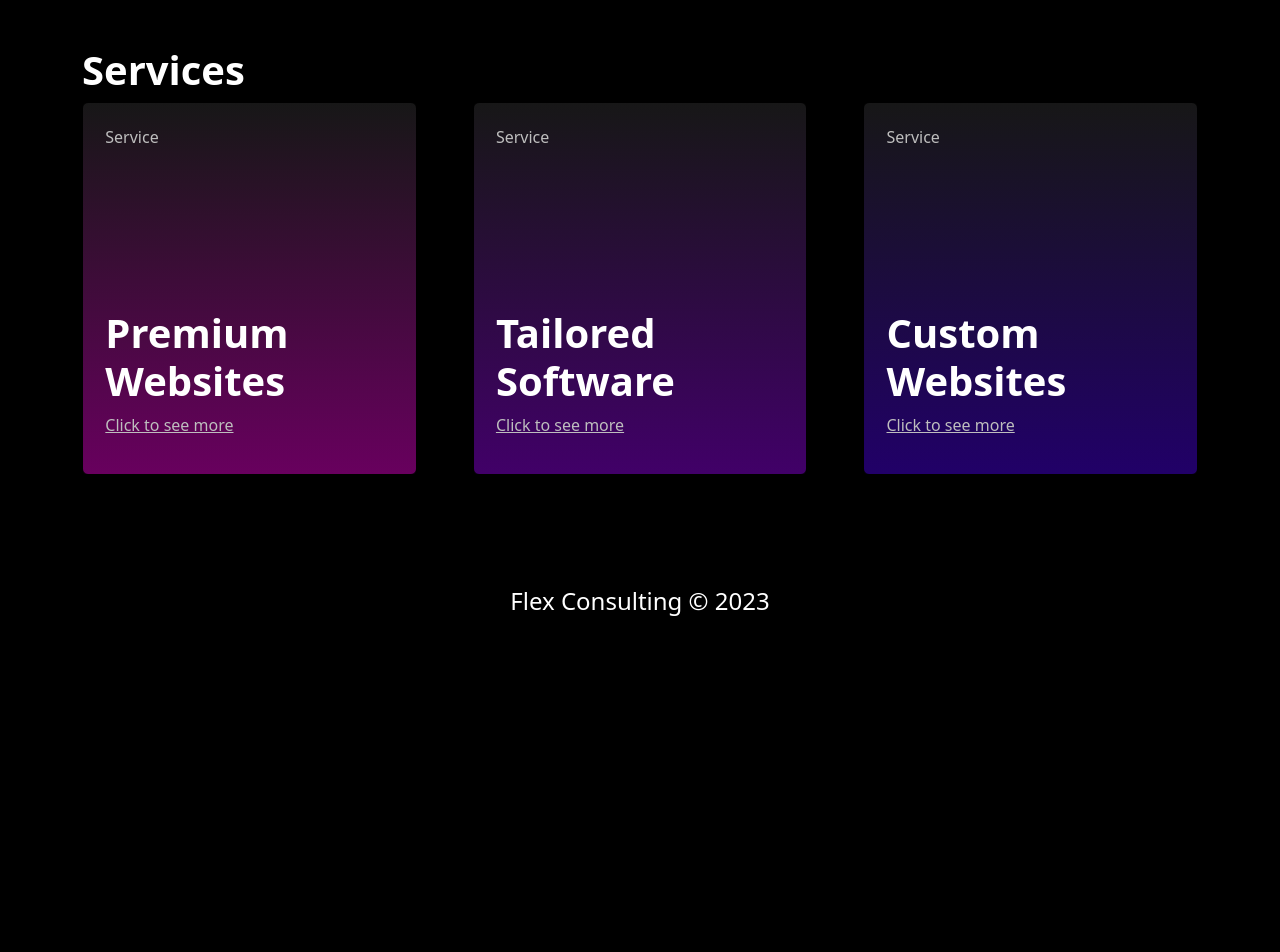
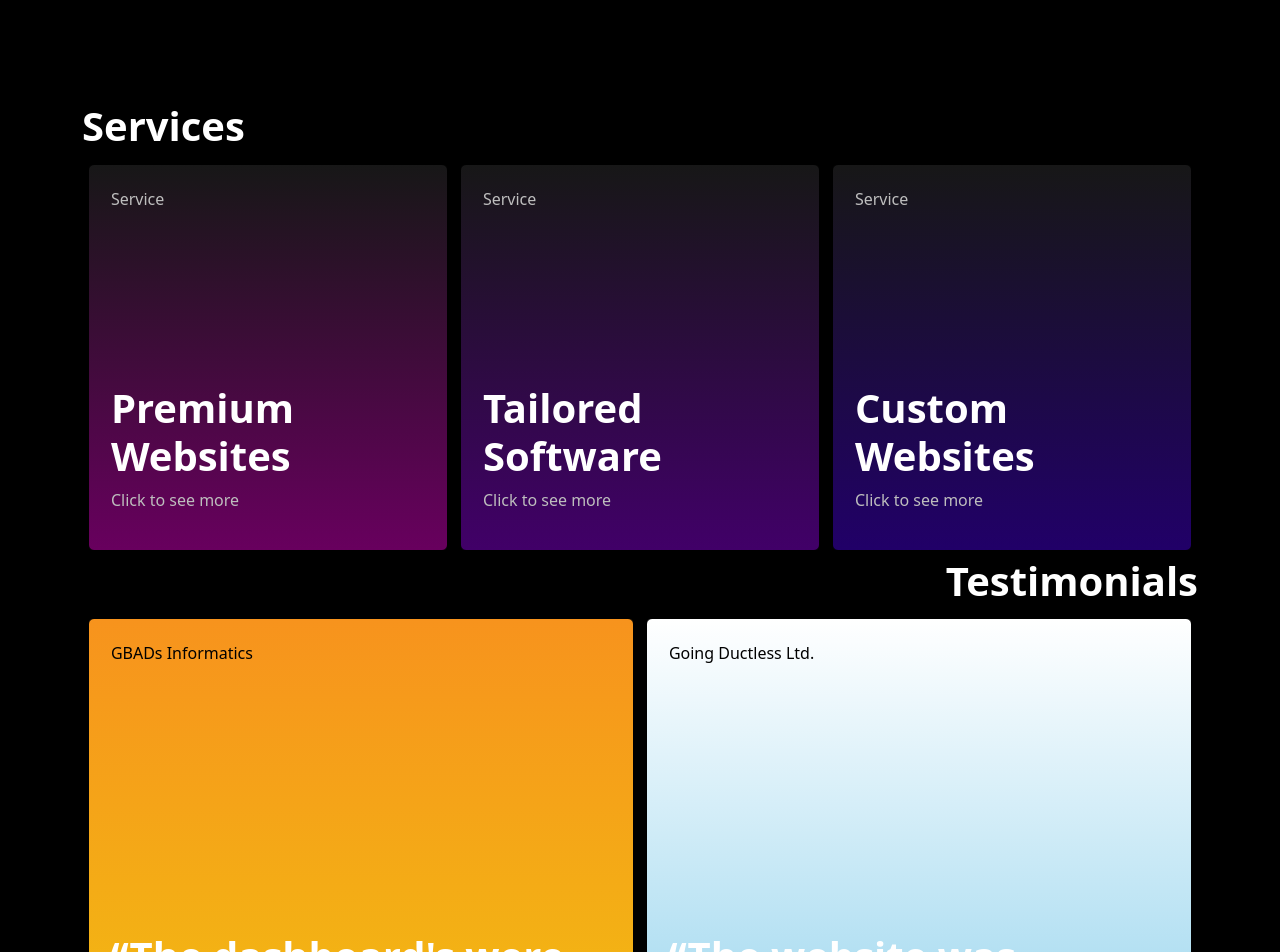
Before and after one commit to Flex-Consulting/Flex-Consulting.github.io, a React (Create React App) app: page / in a window 1280 px wide. Shown: the part 1260-2212 px from the top of the page. Before the commit the page ends 1897 px from the top, so only its background shows below. Built offline with nearby package versions, Linux system fonts and the light colour scheme.

Commit message:
Added new cards and animations to the site.

```diff
--- a/package.json
+++ b/package.json
@@ -7,6 +7,7 @@
     "@testing-library/jest-dom": "^5.16.5",
     "@testing-library/react": "^13.4.0",
     "@testing-library/user-event": "^13.5.0",
+    "animate.css": "^4.1.1",
     "bootstrap": "^5.2.3",
     "react": "^18.2.0",
     "react-bootstrap": "^2.7.0",
--- a/src/App.css
+++ b/src/App.css
@@ -10,6 +10,15 @@ body{
   justify-content:space-between;
   align-items:center;
   align-self: center;
+}
+
+/* .animate__animated.animate__slideInUp {
+  --animate-delay: 10s;
+} */
+
+.section-header{
+  color: white;
+  font-weight: bold;
 }
 
 @media only screen and (max-width: 600px) {
@@ -27,6 +36,7 @@ body{
   margin-top: 75%;
 }
 
+
 #footer{
   color: white;
   text-align: center;
--- a/src/App.js
+++ b/src/App.js
@@ -2,15 +2,23 @@ import "./App.css";
 import "bootstrap/dist/css/bootstrap.min.css";
 import Container from "react-bootstrap/Container";
 import OurNavbar from "./components/OurNavbar";
-import ServiceCard from "./components/ServiceCard";
+import Card from "./components/Card";
 import Button from 'react-bootstrap/Button';
+import 'animate.css';
 
 const ServiceInfo = {
     "services": [
-        {"service-name": "Service", "brief-desc": "Premium Websites", "link-text": "Click to see more", "link-dest": "https://i.insider.com/602ee9d81a89f20019a377c6?width=1136&format=jpeg"},
-        {"service-name": "Service", "brief-desc": "Tailored Software", "link-text": "Click to see more", "link-dest": "https://i.insider.com/602ee9d81a89f20019a377c6?width=1136&format=jpeg"},
-        {"service-name": "Service", "brief-desc": "Custom Websites", "link-text": "Click to see more", "link-dest": "https://i.insider.com/602ee9d81a89f20019a377c6?width=1136&format=jpeg"}
+        {"name": "Service", "brief-desc": "Premium Websites", "link-text": "Click to see more", "link-dest": "https://i.insider.com/602ee9d81a89f20019a377c6?width=1136&format=jpeg"},
+        {"name": "Service", "brief-desc": "Tailored Software", "link-text": "Click to see more", "link-dest": "https://i.insider.com/602ee9d81a89f20019a377c6?width=1136&format=jpeg"},
+        {"name": "Service", "brief-desc": "Custom Websites", "link-text": "Click to see more", "link-dest": "https://i.insider.com/602ee9d81a89f20019a377c6?width=1136&format=jpeg"}
       ]
+};
+
+const ClientInfo = {
+  "services": [
+      {"name": "GBADs Informatics", "brief-desc": "“The dashboard's were exactly how I wanted them!”", "link-text": "Click to see more", "link-dest": "https://i.insider.com/602ee9d81a89f20019a377c6?width=1136&format=jpeg"},
+      {"name": "Going Ductless Ltd.", "brief-desc": "“The website was perfect and delivered on time.”", "link-text": "Click to see more", "link-dest": "https://i.insider.com/602ee9d81a89f20019a377c6?width=1136&format=jpeg"},
+    ]
 };
 
 function App() {
@@ -22,16 +30,23 @@ function App() {
       <section id="landing">
         <div className="center">
           <p className="sub-title">Welcome to Flex Consulting</p>
-          <h1 className="landing-title">Flexible solutions, exceptional quality.</h1>
-          <Button variant="outline-light">Contact Us</Button>
+          <h1 className="landing-title animate__animated animate__slideInDown">Flexible solutions, </h1><h1 className="landing-title animate__animated animate__fadeIn animate__delay-1s">exceptional quality.</h1>
+          <Button variant="outline-light" className="animate__animated animate__fadeIn animate__delay-2s">Contact Us</Button>
         </div>
       </section>
       <section id="services">
         <h1 className="section-header" style={{textAlign: "left"}}>Services</h1>
         <div id="services-container">
-          <ServiceCard color1="#171717" color2="#68005E" service_info={ServiceInfo["services"][0]}/>
-          <ServiceCard color1="#171717" color2="#410068" service_info={ServiceInfo["services"][1]}/>
-          <ServiceCard color1="#171717" color2="#210068" service_info={ServiceInfo["services"][2]}/>
+          <Card color1="#171717" color2="#68005E" info={ServiceInfo["services"][0]} nameLink="#BEBEBE"/>
+          <Card color1="#171717" color2="#410068" info={ServiceInfo["services"][1]} nameLink="#BEBEBE"/>
+          <Card color1="#171717" color2="#210068" info={ServiceInfo["services"][2]} nameLink="#BEBEBE"/>
+        </div>
+      </section>
+      <section id="testimonials">
+        <h1 className="section-header" style={{textAlign: "right"}}>Testimonials</h1>
+        <div id="services-container">
+          <Card color1="#F7931D" color2="#F1C40F" info={ClientInfo["services"][0]} nameLink="#000000"/>
+          <Card color1="#FFFFFF" color2="#87CEEB" info={ClientInfo["services"][1]} nameLink="#000000"/>
         </div>
       </section>
       <section id="footer">
--- /dev/null
+++ b/src/components/Card.js
@@ -0,0 +1,15 @@
+import React from "react";
+import "./styles/Card.css";
+
+function Card(props){
+    console.log(props);
+    return(
+        <div className="card" style={{background: `-webkit-linear-gradient(${props.color1}, ${props.color2})`}}>
+            <p className="service-name" style={{color: `${props.nameLink}`}}>{props.info["name"]}</p>
+            <h1 className="service-desc">{props.info["brief-desc"]}</h1>
+            <a className="card-link" href={props.info["link-dest"]} style={{color: `${props.nameLink}`}}>{props.info["link-text"]}</a>
+        </div>
+    );
+}
+
+export default Card;
--- a/src/components/OurNavbar.js
+++ b/src/components/OurNavbar.js
@@ -6,7 +6,7 @@ import "./styles/OurNavbar.css";
 
 function OurNavbar() {
   return (
-    <Navbar bg="dark">
+    <Navbar bg="dark" className="our-nav">
         <Container>
           <Navbar.Brand href="#home">
             <img
--- a/src/components/ServiceCard.js
+++ /dev/null
@@ -1,15 +0,0 @@
-import React from "react";
-import "./styles/ServiceCard.css";
-
-function ServiceCard(props){
-    console.log(props);
-    return(
-        <div className="card" style={{background: `-webkit-linear-gradient(${props.color1}, ${props.color2})`}}>
-            <p className="service-name">{props.service_info["service-name"]}</p>
-            <h1 className="service-desc">{props.service_info["brief-desc"]}</h1>
-            <a className="card-link" href={props.service_info["link-dest"]}>{props.service_info["link-text"]}</a>
-        </div>
-    );
-}
-
-export default ServiceCard;
--- a/src/components/styles/ServiceCard.css
+++ b/src/components/styles/Card.css
@@ -7,11 +7,12 @@
     width: 30%;
     padding: 2%;
     border: 1px solid black;
+    flex: 1 0 0px;
+    margin: 0.5%;
 }
 
 .service-name{
-    /* margin-top: 5%; */
-    color: #BEBEBE;
+    font-weight:200;
 }
 
 .service-desc{
@@ -21,18 +22,14 @@
 }
 
 .card-link{
-    color: #BEBEBE;
+    /* color: #BEBEBE; */
+    text-decoration: none;
     margin-bottom: 5%;
-}
-
-.section-header{
-    color: white;
-    font-weight: bold;
 }
 
 @media only screen and (max-width: 600px) {
     .card{
-      width: 50%;
+      width: 80%;
       margin-bottom: 5%
     }
   }
--- a/src/components/styles/OurNavbar.css
+++ b/src/components/styles/OurNavbar.css
@@ -1,3 +1,7 @@
 .light-text{
+    color: grey !important;
+}
+
+.light-text:hover{
     color: white !important;
 }
```
Also changed, not shown: 1 other file (tests, documents, lock files or other folders).
